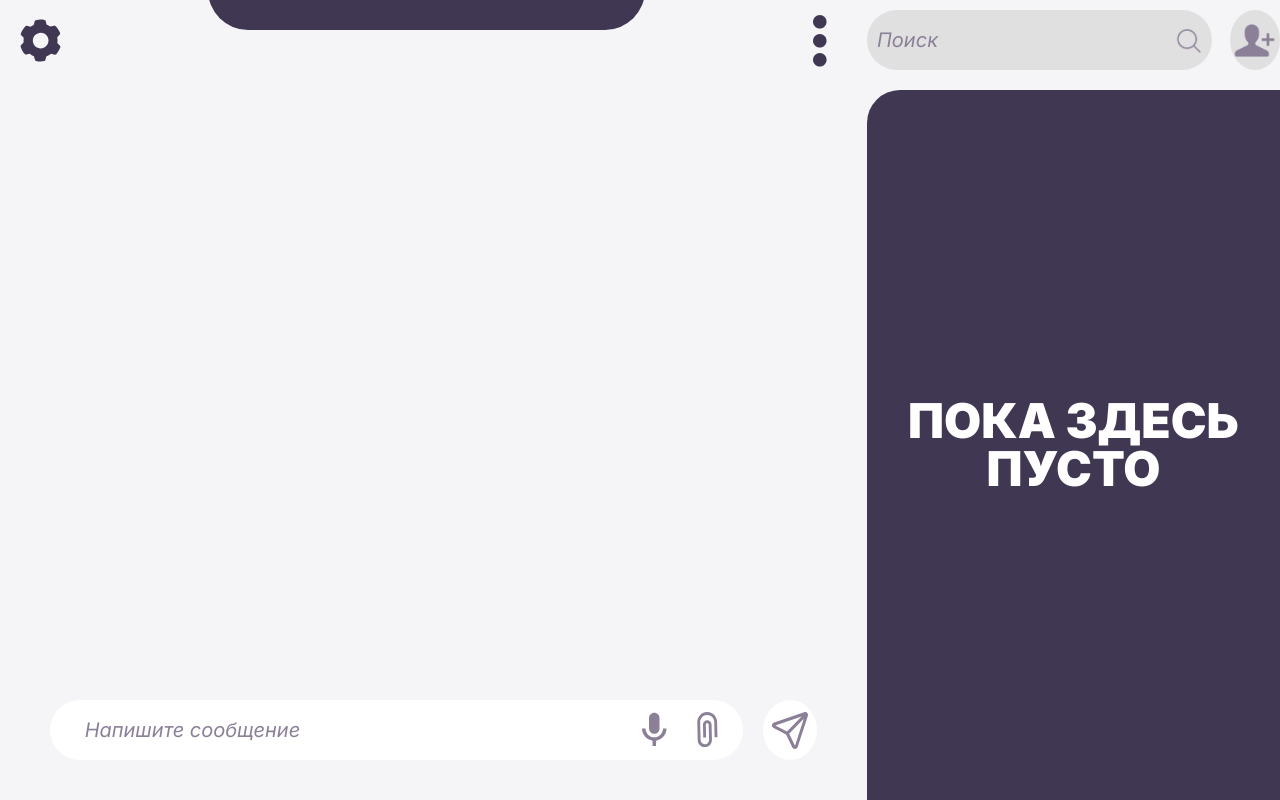
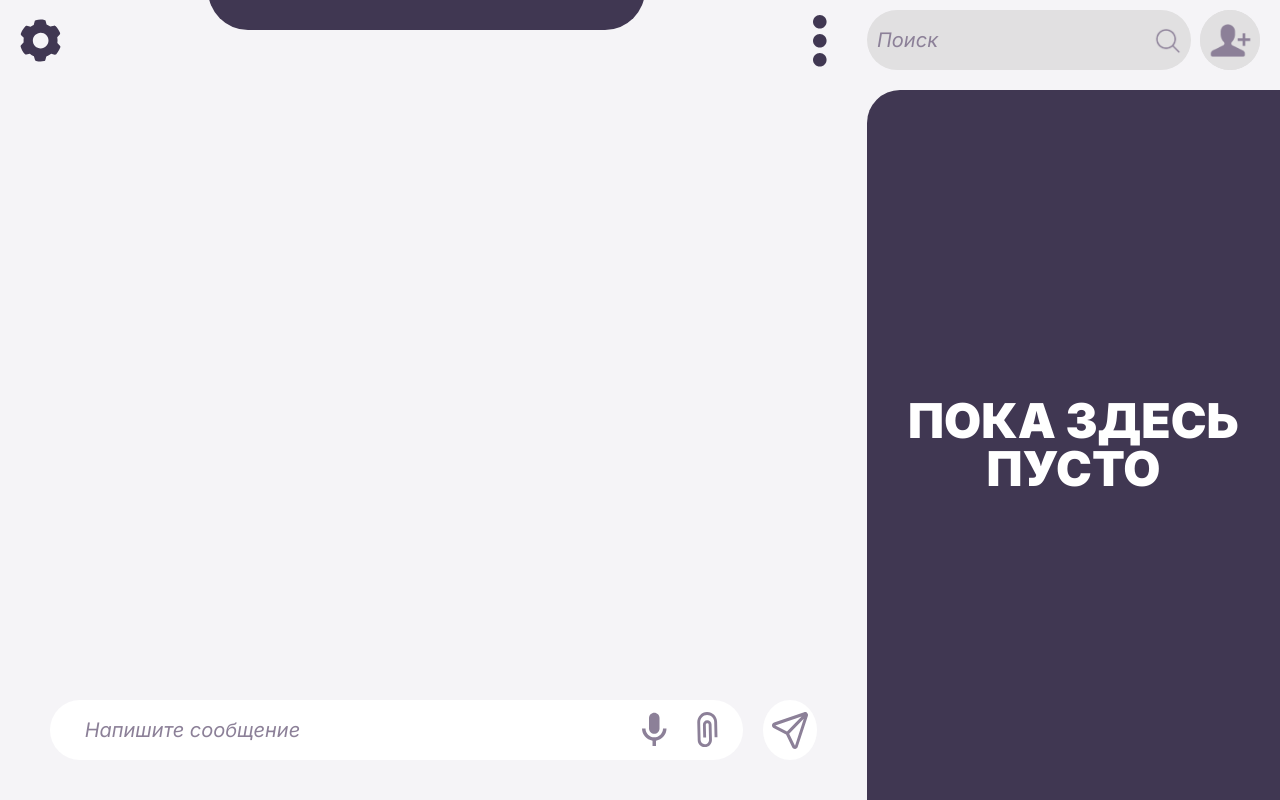
Before and after one commit to mast1f0/chat-react-frontend, a React (Vite) app: page / in a window 1280 px wide. Built offline with nearby package versions, Linux system fonts and the light colour scheme; the HTML template or start-up script is replaced by a standard one.

Commit message:
fixed: copy bug, search sizing, add friend button margin

```diff
--- a/src/components/buttons/AddFriend.tsx
+++ b/src/components/buttons/AddFriend.tsx
@@ -8,12 +8,12 @@ export default function AddFriendButton({
   onToggleMenu,
 }: AddFriendButtonProps) {
   return (
-    <div className="flex rounded-[50%] bg-[#E1E0E1] h-[60px] w-[60px] items-center justify-center transform transition-transform duration-200 hover:scale-125">
+    <div className="flex md:mr-5  rounded-full bg-[#E1E0E1] h-[60px] w-[60px] items-center justify-center md:mx-2 transform transition-transform duration-200 hover:scale-125">
       <button
         type="button"
         onClick={onToggleMenu}
         aria-label="Добавить друга"
-        className="w-8 h-8 rounded-[44px] bg-[#E1E0E1] flex justify-center items-center no-underline "
+        className="w-15 select-none h-15 rounded-[44px] bg-[#E1E0E1] flex justify-center items-center"
       >
         <img
           src={addFriend}
--- a/src/components/elements/Aside.tsx
+++ b/src/components/elements/Aside.tsx
@@ -70,8 +70,8 @@ export default function Aside({ messages = [], onToggleMenu }: AsideProps) {
 
   if (messages.length === 0)
     return (
-      <div className={`h-full flex-col flex flex-none`}>
-        <div className={`pr-0 flex  ml-auto items-center gap-2 mt-[10px] mb-[20px]`}
+      <div className={`md:h-full flex-col flex md:flex-none`}>
+        <div className={`md:pr-0 md:flex md:ml-auto md:items-center md:gap-[1px] md:mt-[10px] md:mb-[20px] hidden`}
           style={{ width: width }}>
           <SearchInput />
           <AddFriendButton onToggleMenu={onToggleMenu} />
--- a/src/components/elements/InputMessage/InputMessage.style.css
+++ b/src/components/elements/InputMessage/InputMessage.style.css
@@ -79,3 +79,10 @@
 .send-btn img:hover {
     filter: brightness(0) saturate(100%) invert(43%) sepia(14%) saturate(400%) hue-rotate(227deg) brightness(91%) contrast(81%);
 }
+
+@media (width < 768px) {
+    .input-message__wrapper {
+        visibility: hidden;
+        display: none;
+    }
+}
--- a/src/components/elements/InputMessage/InputMessage.tsx
+++ b/src/components/elements/InputMessage/InputMessage.tsx
@@ -22,13 +22,13 @@ export default function InputMessage({ onSendMessage }: InputMessageProps) {
           onChange={(e) => setContent(e.target.value)}
         />
         <div className="input__icons">
-          <img src="src/assets/mic.svg" alt="Голосовое" />
-          <img src="src/assets/scrap.svg" alt="Прикрепить файл" />
+          <img src="src/assets/mic.svg" className="md:select-none" alt="Голосовое" />
+          <img src="src/assets/scrap.svg" className="md:select-none" alt="Прикрепить файл" />
         </div>
       </div>
 
       <button className="send-btn">
-        <img src="src/assets/airplane.svg" alt="" />
+        <img src="src/assets/airplane.svg" className="md:select-none" alt="" />
       </button>
     </form>
   );
--- a/src/components/elements/SearchInput.tsx
+++ b/src/components/elements/SearchInput.tsx
@@ -1,6 +1,6 @@
 export default function SearchInput() {
   return (
-    <div className="flex w-full bg-[#E1E0E1] min-w-0 rounded-[44px] justify-between items-center mr-2.5"
+    <div className="flex w-full bg-[#E1E0E1] min-w-0 rounded-[44px] justify-between items-center"
     >
       <input
         type="text"
@@ -12,7 +12,7 @@ export default function SearchInput() {
       <img
         src="./src/assets/glass.png"
         alt=""
-        className="max-h-[30px] max-w-[30px] mr-[10px]"
+        className="max-h-[30px] max-w-[30px] md:select-none mr-[10px]"
       />
     </div>
   );
```
